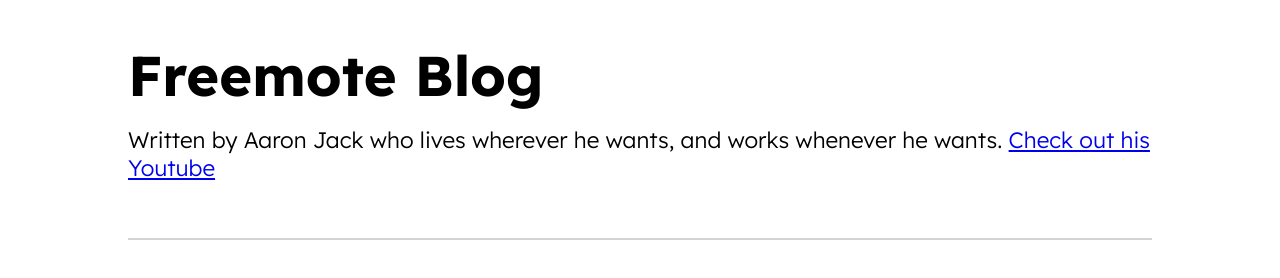
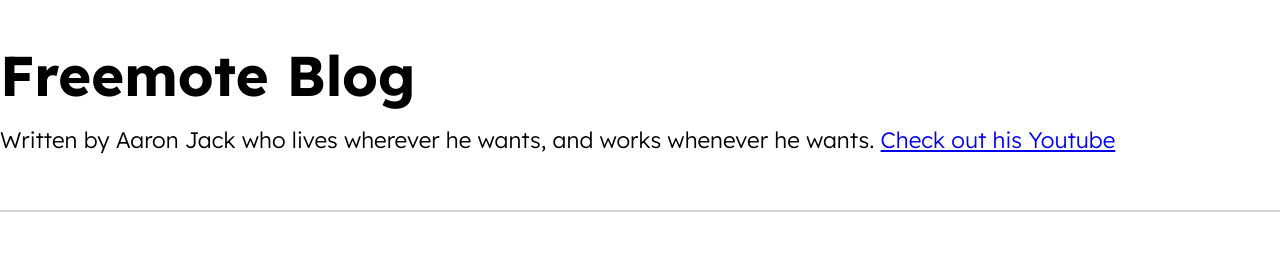
Before and after one commit to zenyhoj/freemote_htmlcss_firstproject, a plain HTML site: page index.html in a window 1280 px wide. Drawn offline with Linux system fonts and the light colour scheme.

Commit message:
added max width

```diff
--- a/style.css
+++ b/style.css
@@ -8,13 +8,14 @@
 body {
   font-family: "Lexend Deca", sans-serif;
 
-  /* max-width: 1440px; */
+  max-width: 1440px;
+  margin: 0 auto;
 }
 
 .header {
   /* background: gray; */
-  width: 80%;
-  margin: 0 auto;
+  /* width: 80%; */
+  /* margin: 0 auto; */
   padding: 40px 0;
   border-bottom: 2px solid lightgray;
 }
```
